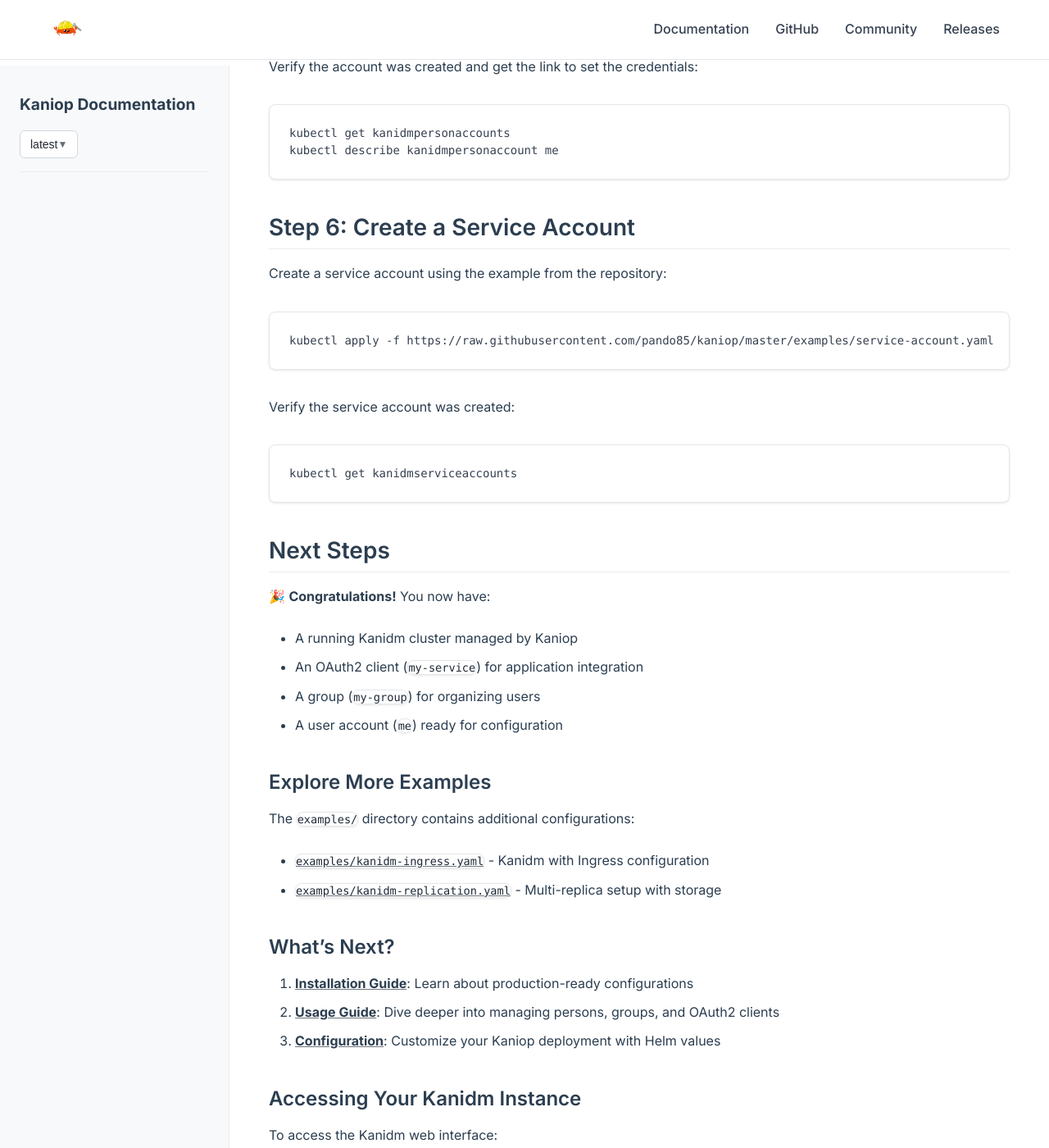
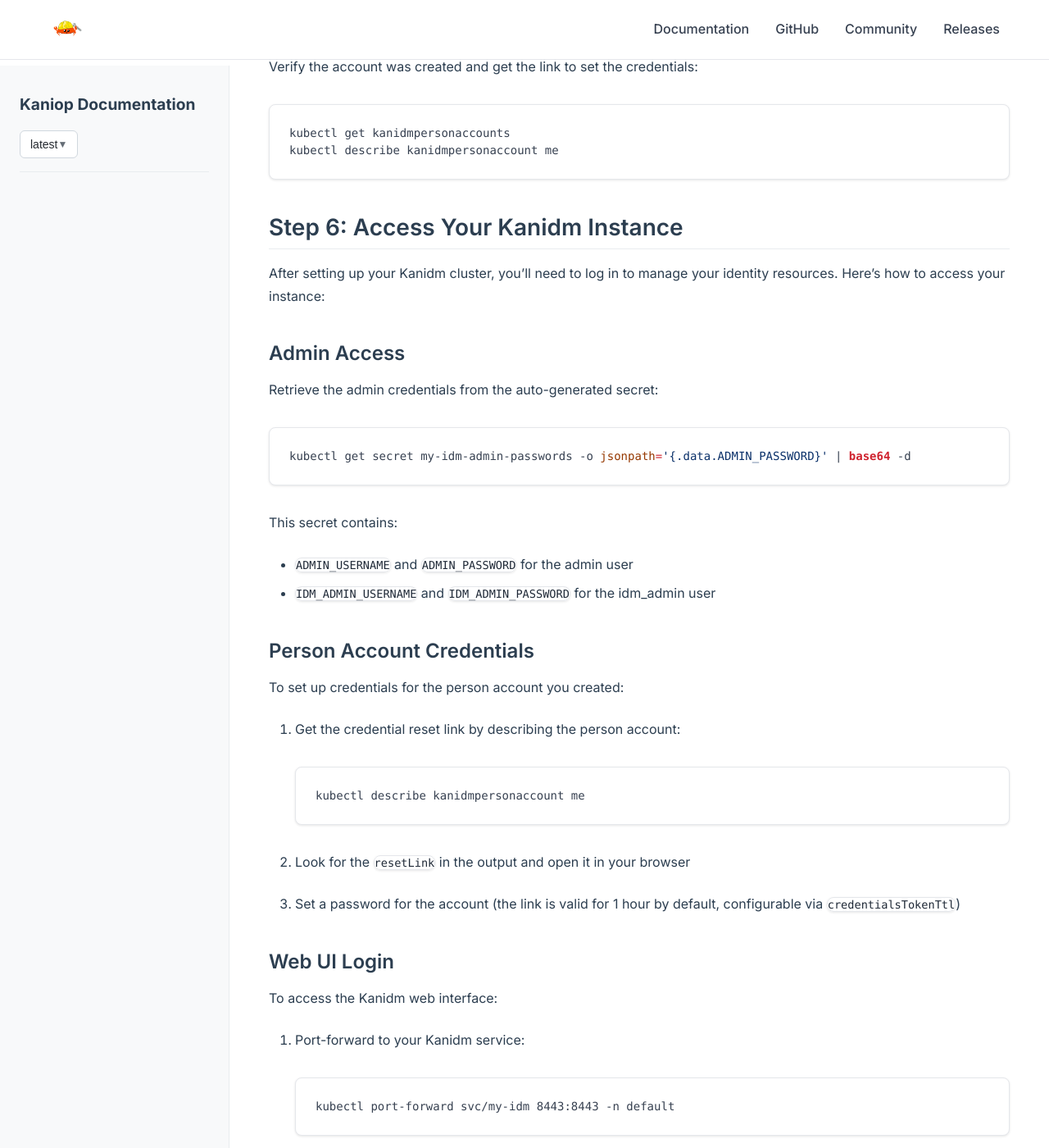
Before and after one commit to pando85/pando85.github.io, a Jekyll site: the page built from docs/kaniop/latest/quickstart.md, in a window 1280 px wide and 1400 px high, scrolled down 2859 px. Shown: the whole window at 82% size. Built offline with Jekyll 4.4.1, drawn with Linux system fonts in a browser that asks for light colours; some of the changed text lies outside the part shown.

Commit message:
deploy: pando85/kaniop@82f818055788b2a90ae01e14c40afa7b4c4020cd

````diff
--- a/docs/kaniop/latest/quickstart.md
+++ b/docs/kaniop/latest/quickstart.md
@@ -94,7 +94,53 @@
 kubectl describe kanidmpersonaccount me
 ```
 
-## Step 6: Create a Service Account
+## Step 6: Access Your Kanidm Instance
+
+After setting up your Kanidm cluster, you'll need to log in to manage your identity resources. Here's how to access your instance:
+
+### Admin Access
+
+Retrieve the admin credentials from the auto-generated secret:
+
+```bash
+kubectl get secret my-idm-admin-passwords -o jsonpath='{.data.ADMIN_PASSWORD}' | base64 -d
+```
+
+This secret contains:
+- `ADMIN_USERNAME` and `ADMIN_PASSWORD` for the admin user
+- `IDM_ADMIN_USERNAME` and `IDM_ADMIN_PASSWORD` for the idm_admin user
+
+### Person Account Credentials
+
+To set up credentials for the person account you created:
+
+1. Get the credential reset link by describing the person account:
+   ```bash
+   kubectl describe kanidmpersonaccount me
+   ```
+
+2. Look for the `resetLink` in the output and open it in your browser
+
+3. Set a password for the account (the link is valid for 1 hour by default, configurable via `credentialsTokenTtl`)
+
+### Web UI Login
+
+To access the Kanidm web interface:
+
+1. Port-forward to your Kanidm service:
+   ```bash
+   kubectl port-forward svc/my-idm 8443:8443 -n default
+   ```
+
+2. Open https://localhost:8443 in your browser
+
+3. Log in using either:
+   - The admin username/password for full administrative privileges
+   - The person account username and password for standard user access
+
+Note that the admin user has full privileges while person accounts have limited access based on their assigned permissions.
+
+## Step 7: Create a Service Account
 
 Create a service account using the example from the repository:
 
````
